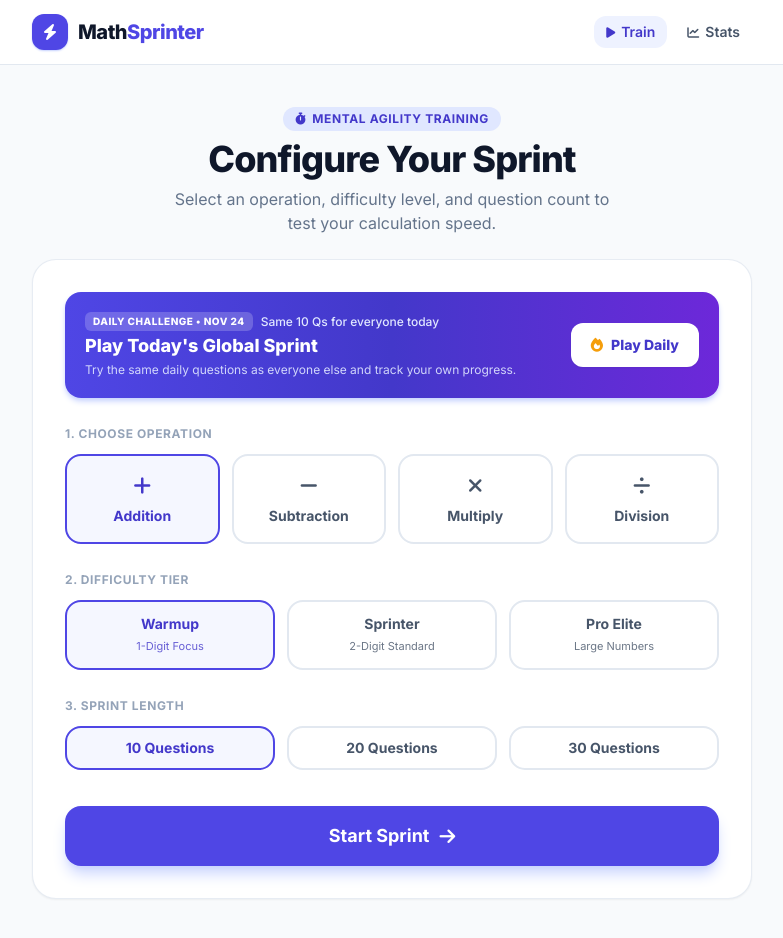
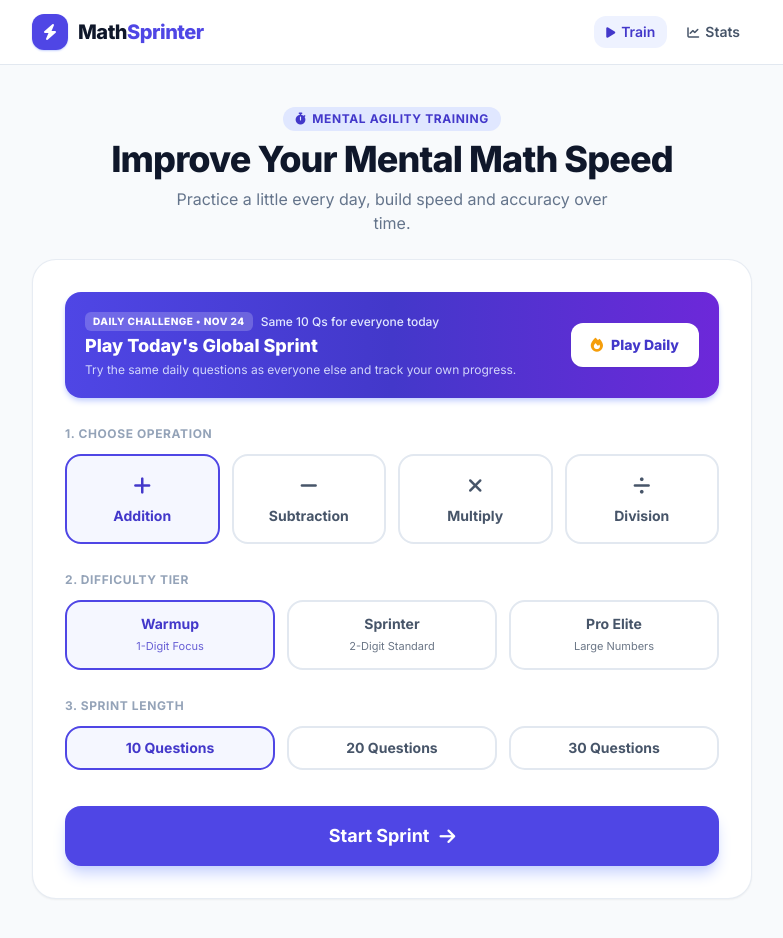
Before and after one commit to meggg97/math-sprinter, a plain HTML site: page index.html in a window 1280 px wide. Shown: the whole page, without its empty margins (248-1031 px from the left). Drawn offline with nearby package versions, Linux system fonts and the light colour scheme; a script that the page names is missing.

Commit message:
Update index.html

```diff
--- a/index.html
+++ b/index.html
@@ -121,8 +121,8 @@
                 <span class="inline-flex items-center gap-1.5 px-3 py-1 rounded-full text-xs font-bold bg-indigo-100 text-indigo-700 uppercase tracking-wider">
                     <i class="fa-solid fa-stopwatch"></i> Mental Agility Training
                 </span>
-                <h1 class="text-3xl sm:text-4xl font-extrabold tracking-tight text-slate-900">Configure Your Sprint</h1>
-                <p class="text-slate-500 text-sm sm:text-base max-w-md mx-auto">Select an operation, difficulty level, and question count to test your calculation speed.</p>
+                <h1 class="text-3xl sm:text-4xl font-extrabold tracking-tight text-slate-900">Improve Your Mental Math Speed</h1>
+                <p class="text-slate-500 text-sm sm:text-base max-w-md mx-auto">Practice a little every day, build speed and accuracy over time.</p>
             </div>
 
             <div class="bg-white rounded-3xl border border-slate-200/80 shadow-sm p-5 sm:p-8 space-y-7">
```
